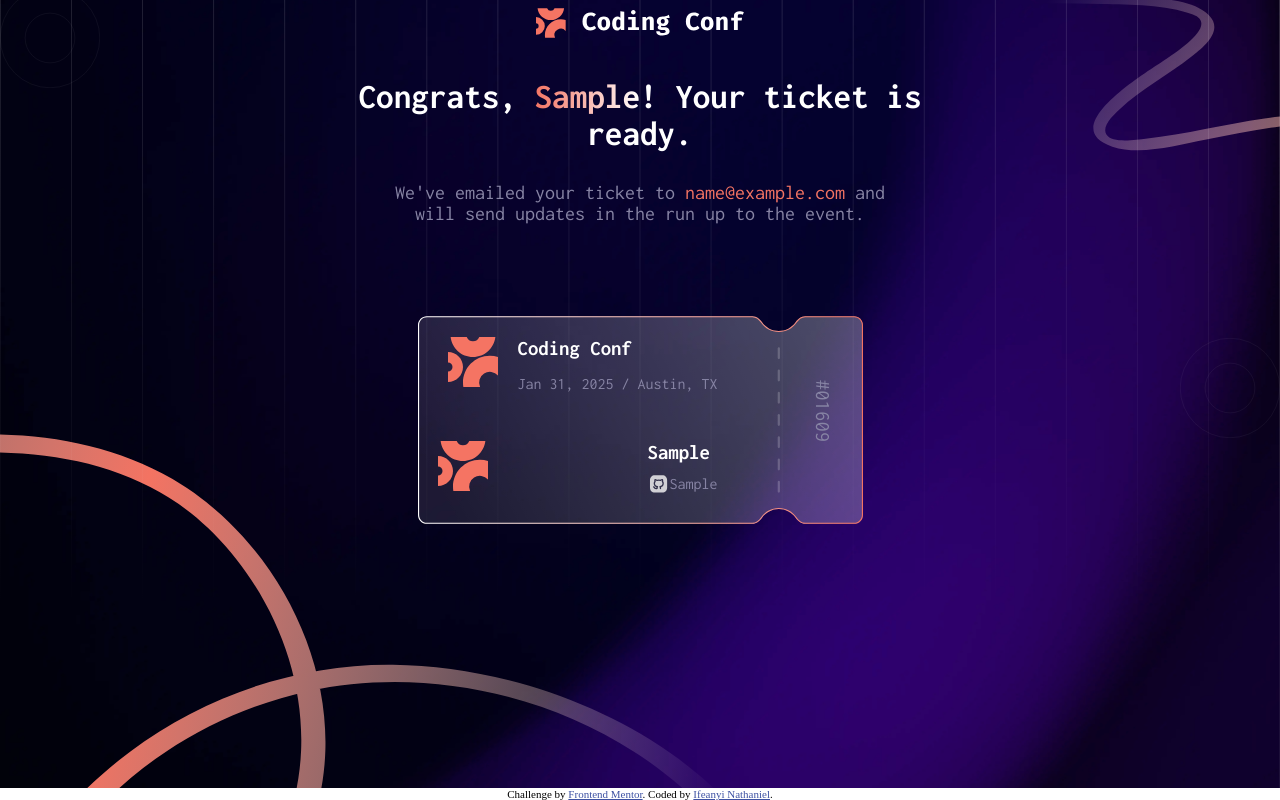
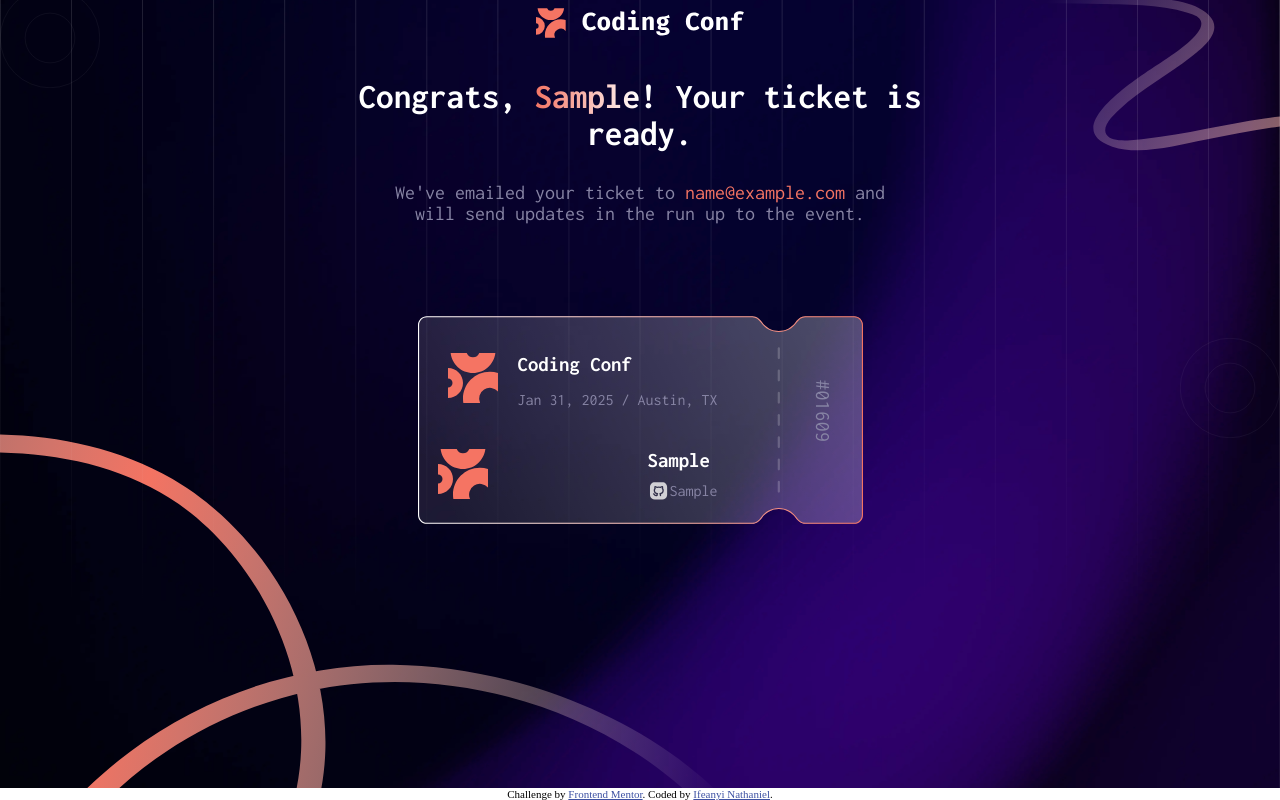
Before and after one commit to Stryde2022/conference-list-generator, a plain HTML site: page index.html in a window 1280 px wide. Both pictures are taken after typing "Sample", "name@example.com", "Sample" into the empty fields and a click on the button "Generate My Ticket". Shown: the part 12-812 px from the top of the page. Drawn offline with Linux system fonts and the light colour scheme.

Commit message:
Add files via upload

```diff
--- a/style.css
+++ b/style.css
@@ -280,7 +280,7 @@ label {
 
 .ticket-sub { /*this one has the tag number in it */
     display: flex;
-    align-items: center;
+    align-items: center;justify-content: space-between;
     min-height: fit-content;
     box-sizing: border-box;
 }
@@ -290,7 +290,9 @@ label {
     flex-direction: column;
     justify-content: space-between;
     max-height: 250px;
-    height: 230px;
+    gap: 25px;
+    /* height: 230px; */
+    height: 80%;
     padding-left: 30px;
 }
 
@@ -335,7 +337,7 @@ label {
     text-align: center;
     position: absolute;
     right: -10px;
-    top: 100px;
+    top: 115px;
     font-size: 1.3rem;
     color: #8784a4;
 }
```
